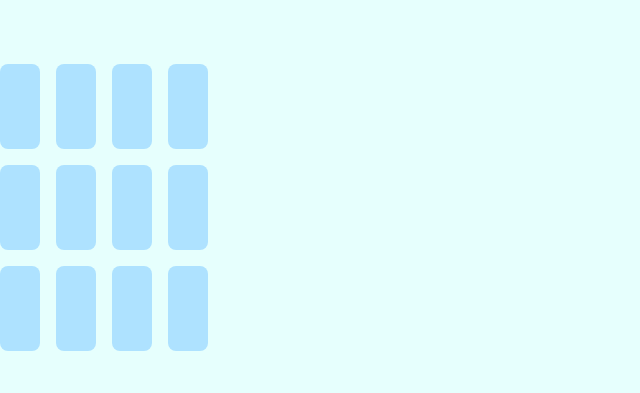
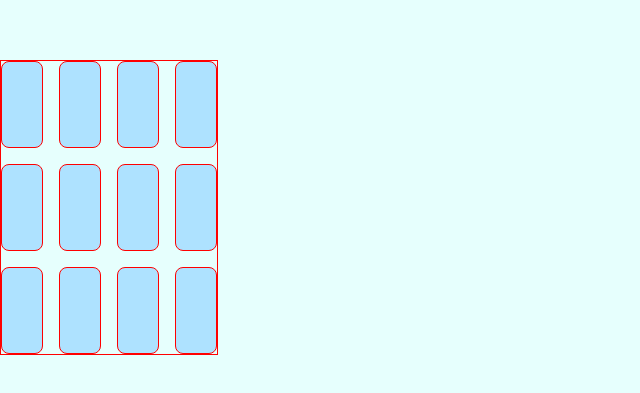
Before and after one commit to quiqueciria/memory_aplication, a website built with Vite: page index.html in a window 1280 px wide. Shown: the part 193-586 px from the top of the page, without its empty margins (0-640 px from the left). Built offline with nearby package versions, Linux system fonts and the light colour scheme.

Commit message:
status ok

```diff
--- a/src/style.css
+++ b/src/style.css
@@ -102,10 +102,12 @@ button:focus-visible {
   grid-template-columns: repeat(4, 1fr);
   grid-template-rows: repeat(3, 1fr);
   gap: 16px;
+  border: 1px solid red;
 }
 
 .grid-item {
   background-color: #aee2ff;
+  border: 1px solid red;
   padding: 20px;
   font-size: 30px;
   text-align: center;
```
